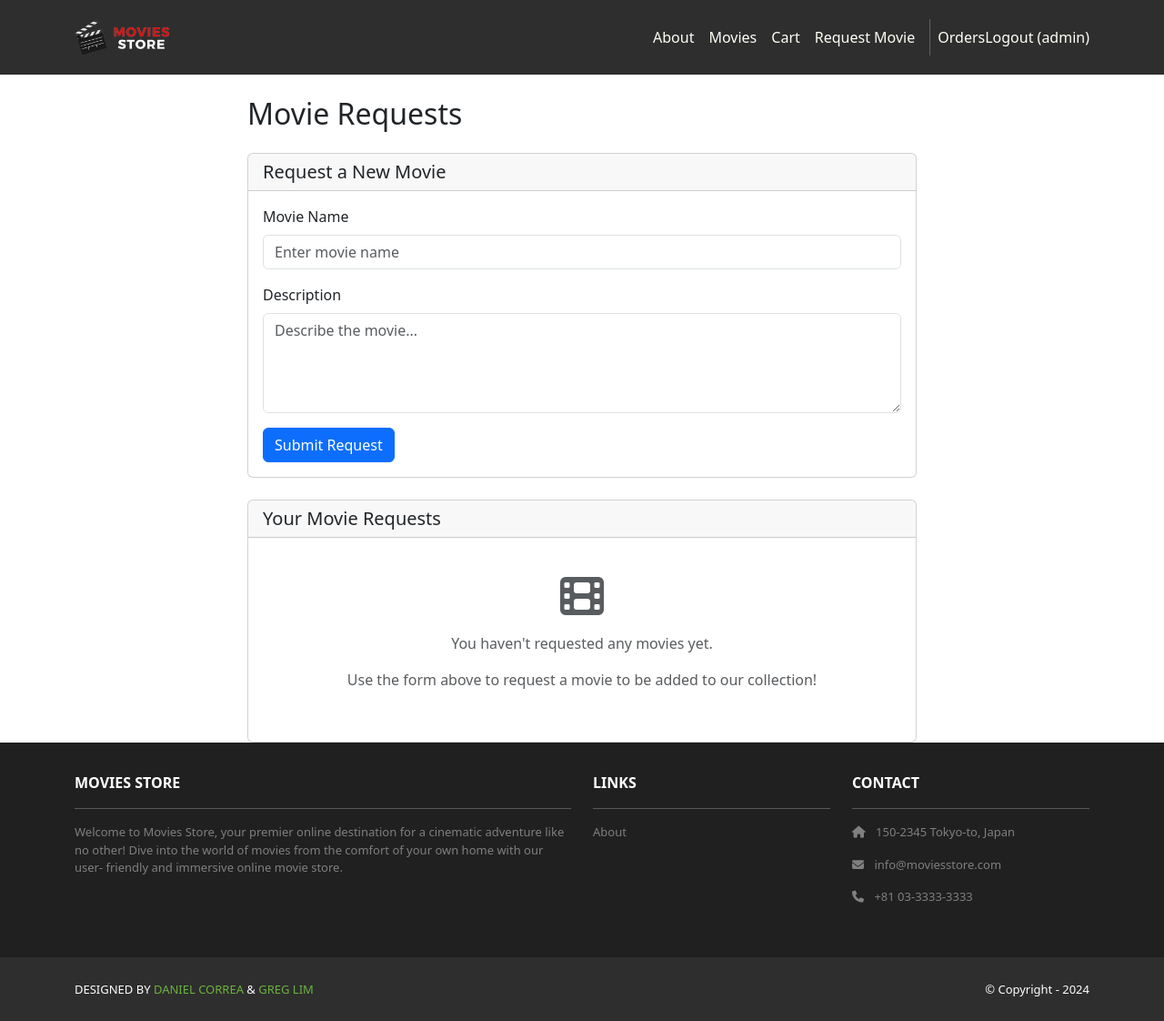
After one commit to jxchen21/moviesstore, a Django app: page /movies/requests/ in a window 1280 px wide. The commit adds this page. Shown: the whole page at 91% size. Run offline with Django 5.2, Linux system fonts and the light colour scheme; a user stored in the database is signed in; data comes from the database, SQL or seed files in the repository; both versions use the stored data as it was after the commit; some libraries are stand-ins or nearby versions.

Commit message:
Add movie request functionality

```diff
--- /dev/null
+++ b/movies/templates/movies/movie_requests.html
@@ -0,0 +1,77 @@
+{% extends 'base.html' %}
+{% block content %}
+<div class="container mt-4">
+    <div class="row">
+        <div class="col-md-8 mx-auto">
+            <h2 class="mb-4">{{ template_data.title }}</h2>
+
+            <!-- Request Form -->
+            <div class="card mb-4">
+                <div class="card-header">
+                    <h5 class="mb-0">Request a New Movie</h5>
+                </div>
+                <div class="card-body">
+                    {% if template_data.error %}
+                        <div class="alert alert-danger" role="alert">
+                            {{ template_data.error }}
+                        </div>
+                    {% endif %}
+
+                    <form method="POST">
+                        {% csrf_token %}
+                        <div class="mb-3">
+                            <label for="name" class="form-label">Movie Name</label>
+                            <input type="text" class="form-control" id="name" name="name"
+                                   placeholder="Enter movie name" required>
+                        </div>
+                        <div class="mb-3">
+                            <label for="description" class="form-label">Description</label>
+                            <textarea class="form-control" id="description" name="description"
+                                      rows="4" placeholder="Describe the movie..." required></textarea>
+                        </div>
+                        <button type="submit" class="btn btn-primary">Submit Request</button>
+                    </form>
+                </div>
+            </div>
+
+            <!-- Existing Requests -->
+            <div class="card">
+                <div class="card-header">
+                    <h5 class="mb-0">Your Movie Requests</h5>
+                </div>
+                <div class="card-body">
+                    {% if template_data.movie_requests %}
+                        {% for request in template_data.movie_requests %}
+                            <div class="border-bottom pb-3 mb-3">
+                                <div class="d-flex justify-content-between align-items-start">
+                                    <div class="flex-grow-1">
+                                        <h6 class="mb-1">{{ request.name }}</h6>
+                                        <p class="text-muted mb-2">{{ request.description }}</p>
+                                        <small class="text-muted">
+                                            <i class="fas fa-calendar-alt me-1"></i>
+                                            Requested on {{ request.date|date:"F d, Y \a\t g:i A" }}
+                                        </small>
+                                    </div>
+                                    <div class="ms-3">
+                                        <a href="{% url 'movies.delete_movie_request' request.id %}"
+                                           class="btn btn-outline-danger btn-sm"
+                                           onclick="return confirm('Are you sure you want to delete this request?')">
+                                            <i class="fas fa-trash"></i> Delete
+                                        </a>
+                                    </div>
+                                </div>
+                            </div>
+                        {% endfor %}
+                    {% else %}
+                        <div class="text-center py-4">
+                            <i class="fas fa-film fa-3x text-muted mb-3"></i>
+                            <p class="text-muted">You haven't requested any movies yet.</p>
+                            <p class="text-muted">Use the form above to request a movie to be added to our collection!</p>
+                        </div>
+                    {% endif %}
+                </div>
+            </div>
+        </div>
+    </div>
+</div>
+{% endblock content %}
--- a/movies/urls.py
+++ b/movies/urls.py
@@ -6,4 +6,6 @@ urlpatterns = [
     path('<int:id>/review/create/', views.create_review, name='movies.create_review'),
     path('<int:id>/review/<int:review_id>/edit/', views.edit_review, name='movies.edit_review'),
     path('<int:id>/review/<int:review_id>/delete/', views.delete_review, name='movies.delete_review'),
+    path('requests/', views.movie_requests, name='movies.movie_requests'),
+    path('requests/<int:request_id>/delete/', views.delete_movie_request, name='movies.delete_movie_request'),
 ]
--- a/movies/views.py
+++ b/movies/views.py
@@ -1,5 +1,5 @@
 from django.shortcuts import render, redirect, get_object_or_404
-from .models import Movie, Review
+from .models import Movie, Review, MovieRequest
 from django.contrib.auth.decorators import login_required
 # Create your views here.
 movies = []
@@ -59,3 +59,31 @@ def delete_review(request, id, review_id):
         user=request.user)
     review.delete()
     return redirect('movies.show', id=id)
+
+@login_required
+def movie_requests(request):
+    template_data = {}
+    template_data['title'] = 'Movie Requests'
+
+    if request.method == 'POST':
+        name = request.POST.get('name', '').strip()
+        description = request.POST.get('description', '').strip()
+
+        if name and description:
+            movie_request = MovieRequest()
+            movie_request.name = name
+            movie_request.description = description
+            movie_request.user = request.user
+            movie_request.save()
+            return redirect('movies.movie_requests')
+        else:
+            template_data['error'] = 'Both movie name and description are required.'
+
+    template_data['movie_requests'] = MovieRequest.objects.filter(user=request.user).order_by('-date')
+    return render(request, 'movies/movie_requests.html', {'template_data': template_data})
+
+@login_required
+def delete_movie_request(request, request_id):
+    movie_request = get_object_or_404(MovieRequest, id=request_id, user=request.user)
+    movie_request.delete()
+    return redirect('movies.movie_requests')
--- a/moviesstore/templates/base.html
+++ b/moviesstore/templates/base.html
@@ -43,6 +43,10 @@
               "{% url 'movies.index' %}">Movies</a>
             <a class="nav-link"
               href="{% url 'cart.index' %}">Cart</a>
+            {% if user.is_authenticated %}
+            <a class="nav-link"
+              href="{% url 'movies.movie_requests' %}">Request Movie</a>
+            {% endif %}
           </div>
           <div class="vr bg-white mx-2 d-none d-lg-block"></div>
           {% if user.is_authenticated %}
```
Also changed, not shown: movies/models.py (+10 -0 lines), db.sqlite3, movies/migrations/0003_movierequest.py (added).
